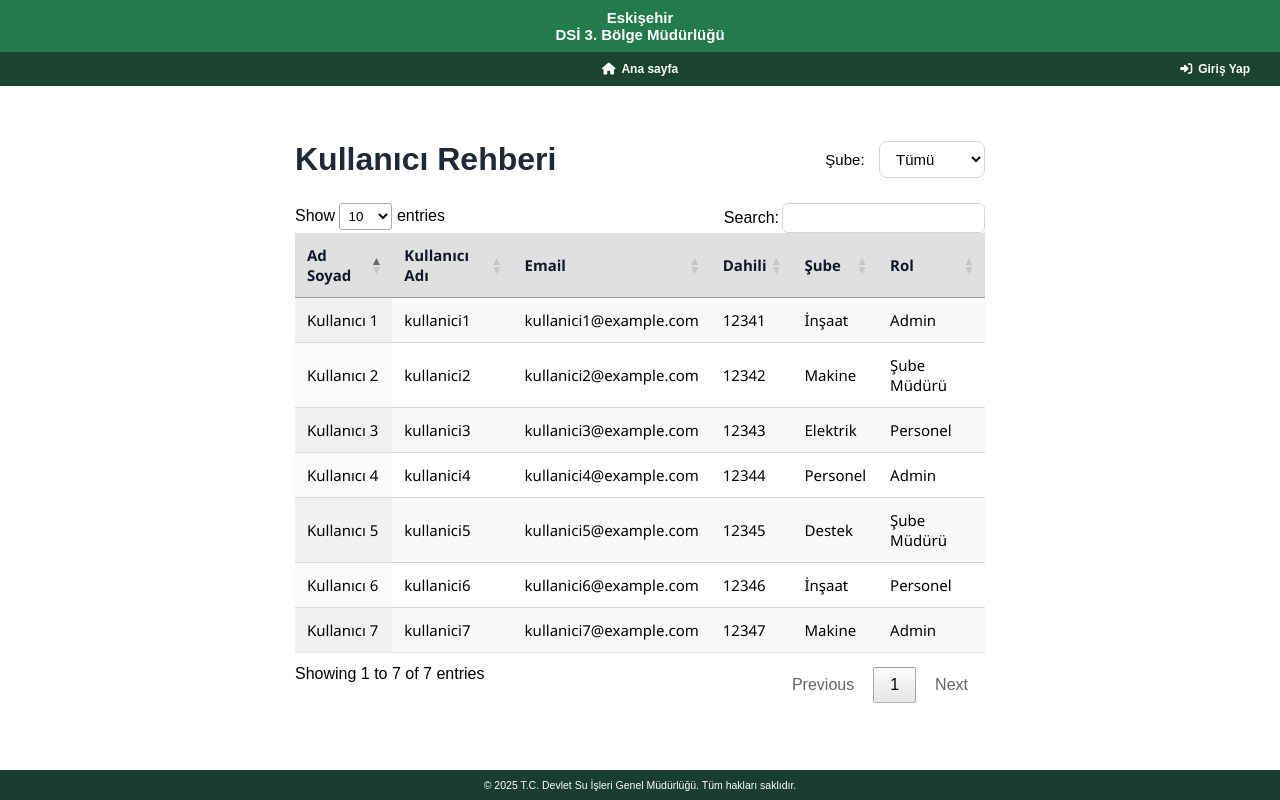
After one commit to burakozdkcgl/devletsuisleri-flask-web-app-replica, a Flask app: page /directory in a window 1280 px wide. The commit adds this page. Run offline with Flask 3, Linux system fonts and the light colour scheme; some libraries are stand-ins or nearby versions.

Commit message:
added directory

```diff
--- a/logic/entity.py
+++ b/logic/entity.py
@@ -42,6 +42,9 @@ class User(db.Model):
     # AD SOYAD
     full_name = db.Column(db.String(100), nullable=False)
 
+    # E POSTA
+    email = db.Column(db.String(100), nullable=True)
+
     # DAHILI TELEFON
     internal_phone = db.Column(db.String(20), nullable=True)
 
--- a/logic/main.py
+++ b/logic/main.py
@@ -14,3 +14,10 @@ def index():
 def cafeteria():
     flash("Bu sayfa henüz aktif değil.", "warning")
     return redirect(request.referrer or "/")
+
+@main_bp.route("/directory")
+def directory():
+    from logic.entity import User, Branch
+    users = User.query.all()
+    branches = Branch.query.order_by(Branch.name).all()
+    return render_template("directory.html", users=users, branches=branches)
--- a/logic/mock_data.py
+++ b/logic/mock_data.py
@@ -6,7 +6,7 @@ def insert_mock_data(db):
         return
 
     # Roller
-    roles = [Role(name=r) for r in ["Admin", "User", "Technician"]]
+    roles = [Role(name=r) for r in ["Admin", "Şube Müdürü", "Personel"]]
     db.session.add_all(roles)
     db.session.commit()
 
@@ -24,7 +24,8 @@ def insert_mock_data(db):
             full_name=f"Kullanıcı {i+1}",
             role_id=roles[i % len(roles)].id,
             branch_id=branches[i % len(branches)].id,
-            internal_phone=f"1234{i+1}"
+            internal_phone=f"1234{i+1}",
+            email=f"kullanici{i+1}@example.com"
         )
         users.append(user)
         db.session.add(user)
--- a/templates/base.html
+++ b/templates/base.html
@@ -105,5 +105,9 @@
     });
   }, 3000);
 </script>
+
+
+<!-- Scripts -->
+{% block scripts %}{% endblock %}
 </body>
 </html>
--- /dev/null
+++ b/templates/directory.html
@@ -0,0 +1,162 @@
+{% extends "base.html" %}
+{% block title %}Directory{% endblock %}
+
+{% block head %}
+<link rel="stylesheet" href="https://cdn.datatables.net/1.13.6/css/jquery.dataTables.min.css">
+<style>
+    .directory-wrapper {
+        width: 100%;
+        padding: 40px 90px;
+        background-color: transparent;
+    }
+
+    .directory-header {
+        display: flex;
+        justify-content: space-between;
+        align-items: center;
+        flex-wrap: wrap;
+        margin-bottom: 25px;
+        gap: 15px;
+    }
+
+    .directory-title {
+        font-size: 32px;
+        font-weight: 700;
+        color: #1f2937;
+        margin: 0;
+    }
+
+    .directory-filter label {
+        font-size: 15px;
+        margin-right: 10px;
+        font-weight: 500;
+    }
+
+    .directory-filter select {
+        padding: 8px 12px;
+        font-size: 15px;
+        border: 1px solid #cbd5e1;
+        border-radius: 8px;
+        background-color: #fff;
+    }
+
+    #userTable {
+        width: 100%;
+        font-family: "Segoe UI", sans-serif;
+        font-size: 15px;
+        border-collapse: separate;
+        border-spacing: 0;
+    }
+
+    table.dataTable thead {
+        background-color: #e0e0e0;
+        color: #111827;
+    }
+
+    table.dataTable thead th {
+        padding: 12px;
+        font-weight: 600;
+    }
+
+    table.dataTable tbody td {
+        padding: 12px;
+    }
+
+    table.dataTable tbody tr:hover {
+        background-color: #f9fafb;
+    }
+
+    table.dataTable.no-footer {
+        border-bottom: 1px solid #e5e7eb;
+    }
+
+    .dataTables_wrapper .dataTables_filter input {
+        padding: 6px 10px;
+        border-radius: 6px;
+        border: 1px solid #d1d5db;
+        background-color: white;
+        font-size: 14px;
+    }
+
+    .dataTables_wrapper .dataTables_paginate {
+        margin-top: 10px;
+    }
+
+    /* responsive tweak */
+    @media (max-width: 768px) {
+        .directory-wrapper {
+            padding: 20px;
+        }
+
+        .directory-title {
+            font-size: 24px;
+        }
+
+        .directory-filter {
+            width: 100%;
+            justify-content: flex-start;
+        }
+    }
+</style>
+{% endblock %}
+
+{% block content %}
+<div class="directory-wrapper">
+    <div class="directory-header">
+        <h2 class="directory-title">Kullanıcı Rehberi</h2>
+        <div class="directory-filter">
+            <label for="branchFilter">Şube:</label>
+            <select id="branchFilter">
+                <option value="">Tümü</option>
+                {% for branch in branches %}
+                    <option value="{{ branch.name }}">{{ branch.name }}</option>
+                {% endfor %}
+            </select>
+        </div>
+    </div>
+
+    <table id="userTable" class="display">
+        <thead>
+            <tr>
+                <th>Ad Soyad</th>
+                <th>Kullanıcı Adı</th>
+                <th>Email</th>
+                <th>Dahili</th>
+                <th>Şube</th>
+                <th>Rol</th>
+            </tr>
+        </thead>
+        <tbody>
+            {% for user in users %}
+            <tr>
+                <td>{{ user.full_name }}</td>
+                <td>{{ user.username }}</td>
+                <td>{{ user.email or "-" }}</td>
+                <td>{{ user.internal_phone or "-" }}</td>
+                <td>{{ user.branch.name if user.branch else "—" }}</td>
+                <td>{{ user.role.name }}</td>
+            </tr>
+            {% endfor %}
+        </tbody>
+    </table>
+</div>
+{% endblock %}
+
+{% block scripts %}
+<script src="https://code.jquery.com/jquery-3.7.0.min.js"></script>
+<script src="https://cdn.datatables.net/1.13.6/js/jquery.dataTables.min.js"></script>
+<script>
+    $(document).ready(function () {
+        const table = $('#userTable').DataTable({
+            language: {
+                url: "https://cdn.datatables.net/plug-ins/1.13.6/i18n/tr.json"
+            }
+        });
+
+        $('#branchFilter').on('change', function () {
+            const val = $(this).val();
+            table.column(4).search(val).draw();  // Şube kolonu 4. sırada artık (0'dan başlıyor)
+        });
+    });
+</script>
+{% endblock %}
```
